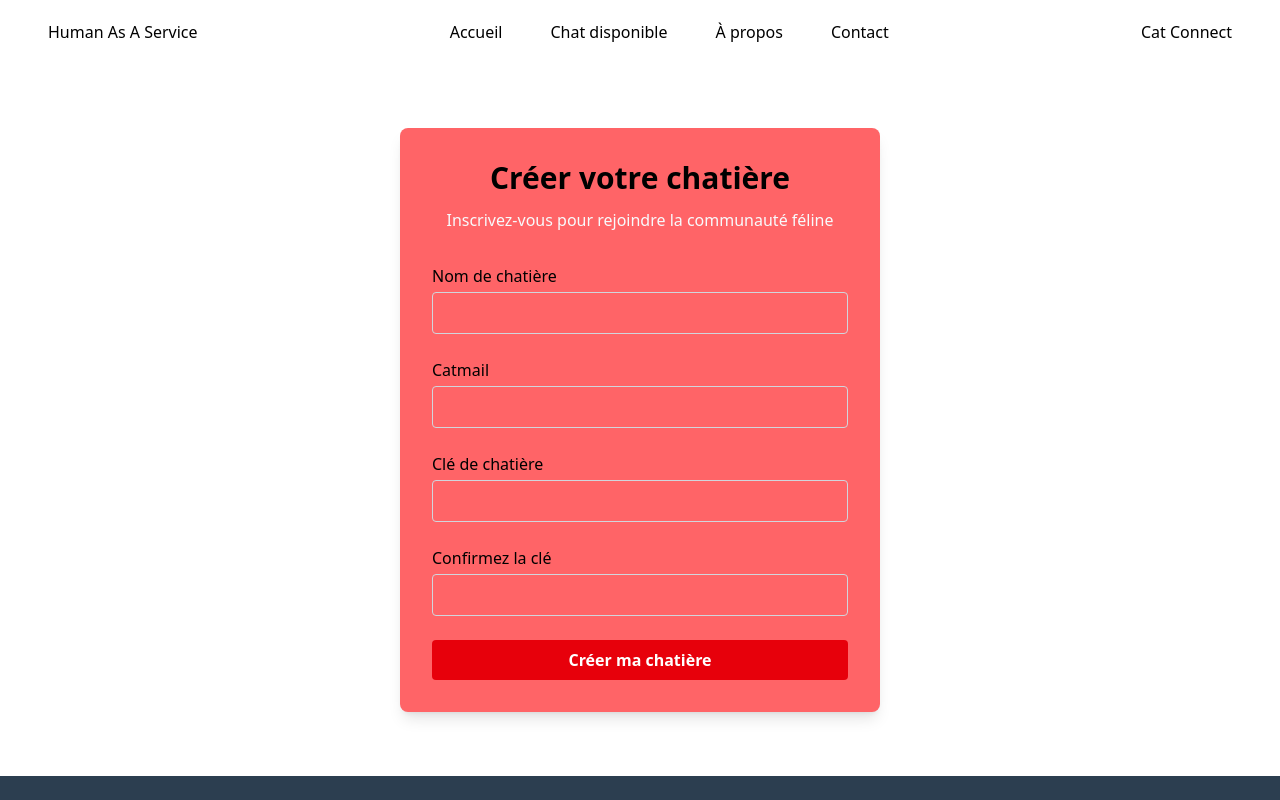
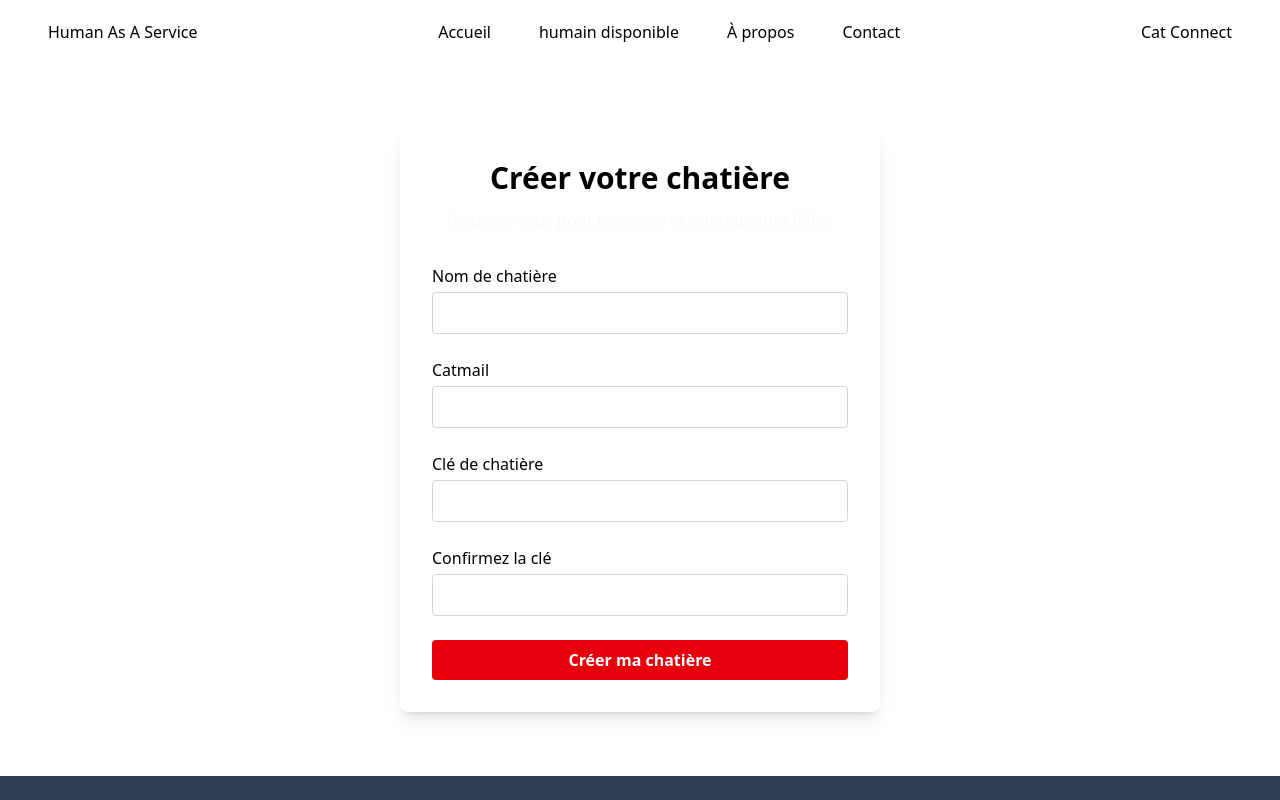
Before and after one commit to clemco23/human-as-a-service-, a React (Vite) app: page /register in a window 1280 px wide. Shown: the top 800 px of the page. Built offline with nearby package versions, Linux system fonts and the light colour scheme; no server answers.

Commit message:
minor change

```diff
--- a/src/components/molecules/header.tsx
+++ b/src/components/molecules/header.tsx
@@ -54,7 +54,7 @@ export default function Header() {
               Accueil
             </Button>
             <Button color="black" size="medium" href="/search">
-              Chat disponible
+               humain disponible
             </Button>
             <Button color="black" size="medium" href="/about">
               À propos
--- a/src/pages/register.tsx
+++ b/src/pages/register.tsx
@@ -56,7 +56,7 @@ export default function Register() {
   return (
     <section className="page py-16 max-w-lg mx-auto">
       <div className="container mx-auto px-4">
-        <div className="contact-content max-w-3xl mx-auto bg-red-400 rounded-lg shadow-lg p-8">
+        <div className="contact-content max-w-3xl mx-auto bg-white-400 rounded-lg shadow-lg p-8">
           <h1 className="text-3xl font-bold mb-3 text-center">Créer votre chatière</h1>
           <p className="text-center text-slate-50 mb-8">
             Inscrivez-vous pour rejoindre la communauté féline
```
